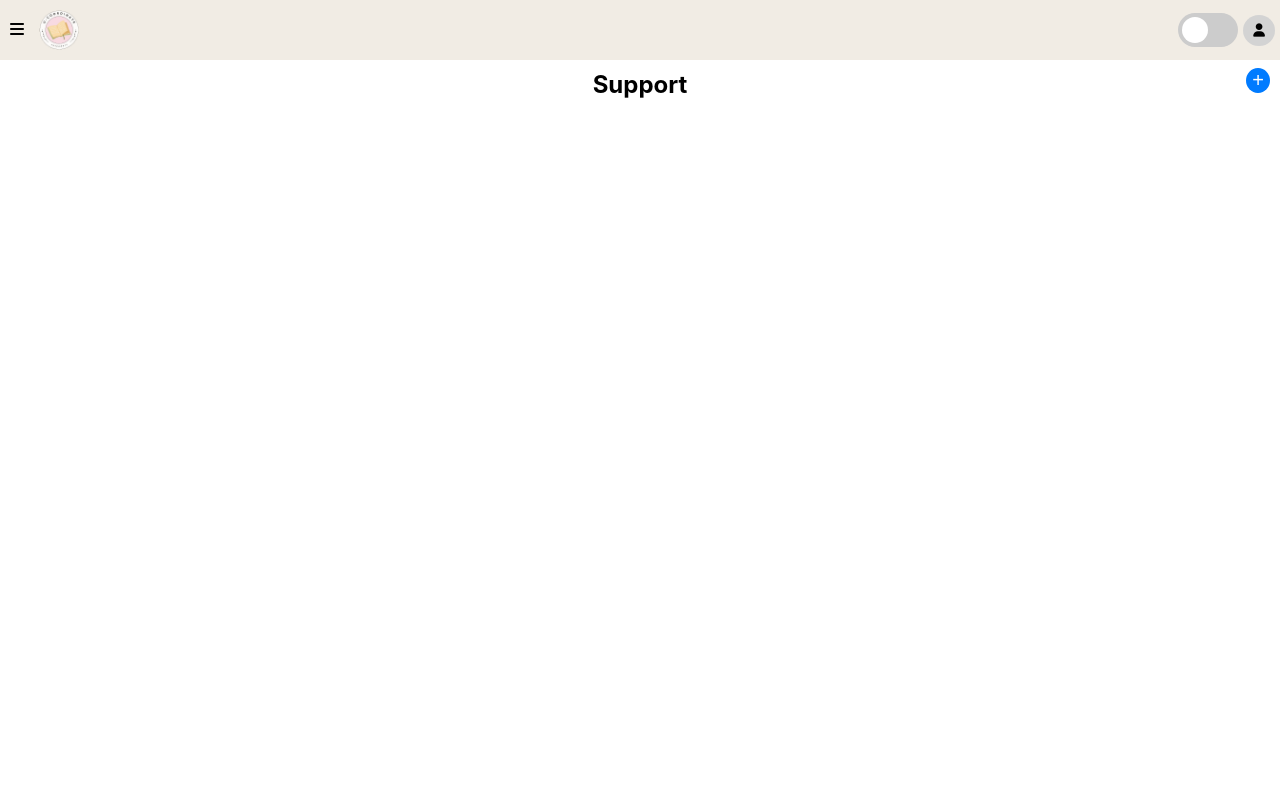
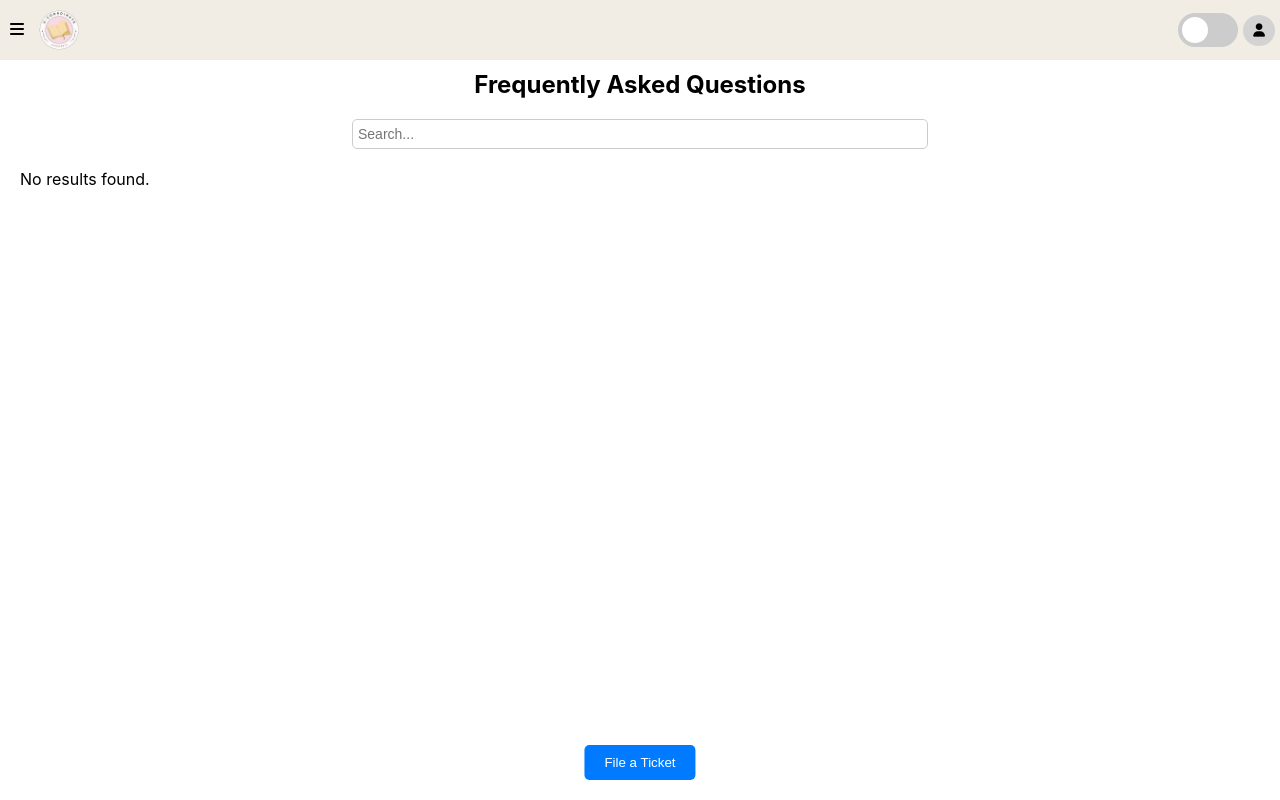
Before and after one commit to hhussain4/U-Coordinate, a React (Vite) app: page /support in a window 1280 px wide. Built offline with nearby package versions, Linux system fonts and the light colour scheme.

Commit message:
add and edit FAQ page
The FAQ page is added

```diff
--- a/package.json
+++ b/package.json
@@ -7,7 +7,6 @@
     "@testing-library/jest-dom": "^5.17.0",
     "@testing-library/react": "^13.4.0",
     "@testing-library/user-event": "^13.5.0",
-    "@types/react": "^18.2.65",
     "@types/react-dom": "^18.2.21",
     "@vitejs/plugin-react": "^4.2.1",
     "firebase": "^10.9.0",
@@ -43,6 +42,8 @@
     ]
   },
   "devDependencies": {
+    "@types/react": "^18.2.73",
+    "@types/react-router-dom": "^5.3.3",
     "vite": "^5.1.6"
   }
 }
--- a/src/App.tsx
+++ b/src/App.tsx
@@ -1,3 +1,4 @@
+import React from 'react';
 import { BrowserRouter, Routes, Route } from 'react-router-dom';
 import Calendar from '@pages/CalendarView';
 import NotFound from '@pages/NotFound';
@@ -7,6 +8,7 @@ import Support from '@pages/Support';
 import Login from '@pages/Login';
 import Register from '@pages/Register';
 import Settings from '@pages/Settings';
+import ViewTickets from '@pages/ViewTickets';
 
 function App() {
   return (
@@ -20,6 +22,7 @@ function App() {
           <Route path="/groups" element={<GroupView />} />
           <Route path="/settings" element={<Settings />} />
           <Route path="/support" element={<Support />} />
+          <Route path="/viewtickets" element={<ViewTickets />} />
           <Route path="*" element={<NotFound />} />
         </Routes>
       </BrowserRouter>
--- a/src/components/NavBar.tsx
+++ b/src/components/NavBar.tsx
@@ -31,6 +31,7 @@ const NavBar: React.FC = () => {
                     <a href="./calendar">Calendar</a>
                     <a href="./groups">Groups</a>
                     <a href="./support">Support</a>
+                    <a href="./viewtickets">ViewTickets</a>
                 </div>
             </div>
             <img src='../../logo.png'></img>
--- a/src/pages/Support.tsx
+++ b/src/pages/Support.tsx
@@ -1,12 +1,150 @@
-import '@styles/Pages.css'
+import React, { useState, useEffect } from 'react';
+import { useNavigate } from 'react-router-dom';
+import '@styles/Pages.css';
 
 const Support: React.FC = () => {
+    const navigate = useNavigate();
+    const [searchQuery, setSearchQuery] = useState<string>('');
+    const [filteredResults, setFilteredResults] = useState<string[]>([]);
+    const [isModalOpen, setIsModalOpen] = useState<boolean>(false);
+    const [ticketData, setTicketData] = useState<any>({
+        date: '',
+        time: '',
+        subject: '',
+        category: 'General', // Default category
+        durationFrom: '',
+        durationTo: '',
+        reasons: '',
+        description: ''
+    });
+
+    // Dummy data for demonstration
+    const allPages = ['Page 1', 'Page 2', 'Page 3', 'Page 4', 'Page 5'];
+
+    // Function to filter pages based on search query
+    const filterPages = (query: string) => {
+        const filtered = allPages.filter(page => page.toLowerCase().includes(query.toLowerCase()));
+        setFilteredResults(filtered);
+    };
+
+    // Handler for input change
+    const handleInputChange = (event: React.ChangeEvent<HTMLInputElement>) => {
+        setSearchQuery(event.target.value);
+        filterPages(event.target.value);
+    };
+
+    // Handler for filing a ticket button click
+    const handleFileTicket = () => {
+        setIsModalOpen(true);
+    };
+
+    const handleCategoryChange = (event: React.ChangeEvent<HTMLSelectElement>) => {
+        setTicketData({ ...ticketData, category: event.target.value });
+    };
+
+    const handleTicketInputChange = (event: React.ChangeEvent<HTMLInputElement>) => {
+        const { name, value } = event.target;
+        setTicketData({ ...ticketData, [name]: value });
+    };
+
+    const handleTicketSubmission = () => {
+        // Here you can handle submitting the ticket data, e.g., sending it to an API
+        console.log(ticketData);
+        // Navigate to ViewTickets page with ticket data
+        navigate('/viewtickets', { state: ticketData }); // Pass ticketData directly
+        // Close the modal after submitting the ticket
+        setIsModalOpen(false);
+    };
+
+    // useEffect to set the initial date and time values
+    useEffect(() => {
+        const currentDate = new Date();
+        const year = currentDate.getFullYear();
+        const month = String(currentDate.getMonth() + 1).padStart(2, '0');
+        const day = String(currentDate.getDate()).padStart(2, '0');
+        const hours = String(currentDate.getHours()).padStart(2, '0');
+        const minutes = String(currentDate.getMinutes()).padStart(2, '0');
+        const formattedDate = `${year}-${month}-${day}`;
+        const formattedTime = `${hours}:${minutes}`;
+        setTicketData({
+            ...ticketData,
+            date: formattedDate,
+            time: formattedTime
+        });
+    }, []); // Empty dependency array to run the effect only once on component mount
+
     return (
         <>
             <div className='header'>
-                <h2 className="title">Support</h2>
-                <button className="create-button">+</button>
+                <h2 className="title">Frequently Asked Questions</h2>
             </div>
+            {/* Search bar */}
+            <div className='search-container'>
+                <input
+                    type="text"
+                    placeholder="Search..."
+                    value={searchQuery}
+                    onChange={handleInputChange}
+                    className='search-bar'
+                />
+            </div>
+            {/* Page list */}
+            <div className='page-list'>
+                {/* Display filtered results */}
+                {filteredResults.length > 0 ? (
+                    filteredResults.map(page => <p key={page}>{page}</p>)
+                ) : (
+                    <p>No results found.</p>
+                )}
+            </div>
+            {/* File a Ticket button */}
+            <button onClick={handleFileTicket} className='file-ticket-btn'>
+                File a Ticket
+            </button>
+            {/* Modal for filing a ticket */}
+            {isModalOpen && (
+                <div className="modal-overlay">
+                    <div className="modal">
+                        <h2>File a Ticket</h2>
+                        <label>Date:</label>
+                        <input type="date" name="date" value={ticketData.date} readOnly />
+                        <label>Time:</label>
+                        <input type="time" name="time" value={ticketData.time} readOnly />
+                        <label>Subject:</label>
+                        <input type="text" name="subject" value={ticketData.subject} onChange={handleTicketInputChange} />
+                        <div className="input-group">
+                            <label>Category:</label>
+                            <select name="category" value={ticketData.category} onChange={handleCategoryChange}>
+                                <option value="General">General</option>
+                                <option value="Bug">Bug</option>
+                                <option value="Account">Account</option>
+                                <option value="TimeOff">TimeOff</option>
+                                <option value="Policy">Policy</option>
+                                {/* Add more options as needed */}
+                            </select>
+                        </div>
+                        {/* Conditionally render input fields based on category */}
+                        {ticketData.category === 'TimeOff' && (
+                            <div className="input-group">
+                                <label>Duration From:</label>
+                                <input type="date" name="durationFrom" value={ticketData.durationFrom} onChange={handleTicketInputChange} />
+                                <label>Duration To:</label>
+                                <input type="date" name="durationTo" value={ticketData.durationTo} onChange={handleTicketInputChange} />
+                                <label>Reasons:</label>
+                                <input type="text" name="reasons" value={ticketData.reasons} onChange={handleTicketInputChange} />
+                            </div>
+                        )}
+                        {(ticketData.category === 'Bug' || ticketData.category === 'Policy' || ticketData.category === 'General' || ticketData.category === 'Account') && (
+                            <div className="input-group">
+                                <label>Description:</label>
+                                <input type="text" name="description" value={ticketData.description} onChange={handleTicketInputChange} />
+                            </div>
+                        )}
+                        <button onClick={handleTicketSubmission}>Submit</button>
+                        <button onClick={() => setIsModalOpen(false)}>Cancel</button>
+                    </div>
+                </div>
+            )}
         </>
     );
 }
--- /dev/null
+++ b/src/pages/ViewTickets.tsx
@@ -0,0 +1,34 @@
+import React from 'react';
+import { useLocation } from 'react-router-dom';
+
+const ViewTickets: React.FC = () => {
+    // Get ticket data from location state
+    const location = useLocation();
+    const ticketData = location.state;
+
+    return (
+        <div>
+            <h2>View Tickets</h2>
+            {/* Display ticket information */}
+            <div>
+                <p>Date: {ticketData.date}</p>
+                <p>Time: {ticketData.time}</p>
+                <p>Subject: {ticketData.subject}</p>
+                <p>Category: {ticketData.category}</p>
+                {/* Conditionally render additional fields based on category */}
+                {ticketData.category === 'TimeOff' && (
+                    <div>
+                        <p>Duration From: {ticketData.durationFrom}</p>
+                        <p>Duration To: {ticketData.durationTo}</p>
+                        <p>Reasons: {ticketData.reasons}</p>
+                    </div>
+                )}
+                {(ticketData.category === 'Bug' || ticketData.category === 'Policy' || ticketData.category === 'General' || ticketData.category === 'Account') && (
+                    <p>Description: {ticketData.description}</p>
+                )}
+            </div>
+        </div>
+    );
+}
+
+export default ViewTickets;
--- a/src/styles/Pages.css
+++ b/src/styles/Pages.css
@@ -73,3 +73,50 @@
         border-radius: 0px 0px 10px 10px;
     }
 }
+.search-bar {
+    width: 45%;
+    height: 30px;
+    font-size: 14px;
+    padding: 5px;
+}
+.search-container {
+    display: flex;
+    justify-content: center;
+}
+/* In your Pages.css file */
+.file-ticket-btn {
+    position: fixed;
+    bottom: 20px;
+    left: 50%;
+    transform: translateX(-50%);
+    background-color: #007bff;
+    color: white;
+    border: none;
+    border-radius: 5px;
+    padding: 10px 20px;
+    cursor: pointer;
+    z-index: 1000;
+    /* Ensure the button is above other content */
+}
+/* In your Pages.css file */
+.page-list {
+    margin: 20px;
+    /* Adjust the margin as needed */
+}
+.input-group {
+    margin-bottom: 10px;
+}
+
+.input-group label {
+    display: block;
+    margin-bottom: 5px;
+}
+
+.input-group select,
+.input-group input[type="text"] {
+    width: 100%;
+    padding: 8px;
+    border: 1px solid #ccc;
+    border-radius: 5px;
+    box-sizing: border-box;
+}
```
Also changed, not shown: tsconfig.json (+20 -6 lines), 1 other file (tests, documents, lock files or other folders).
